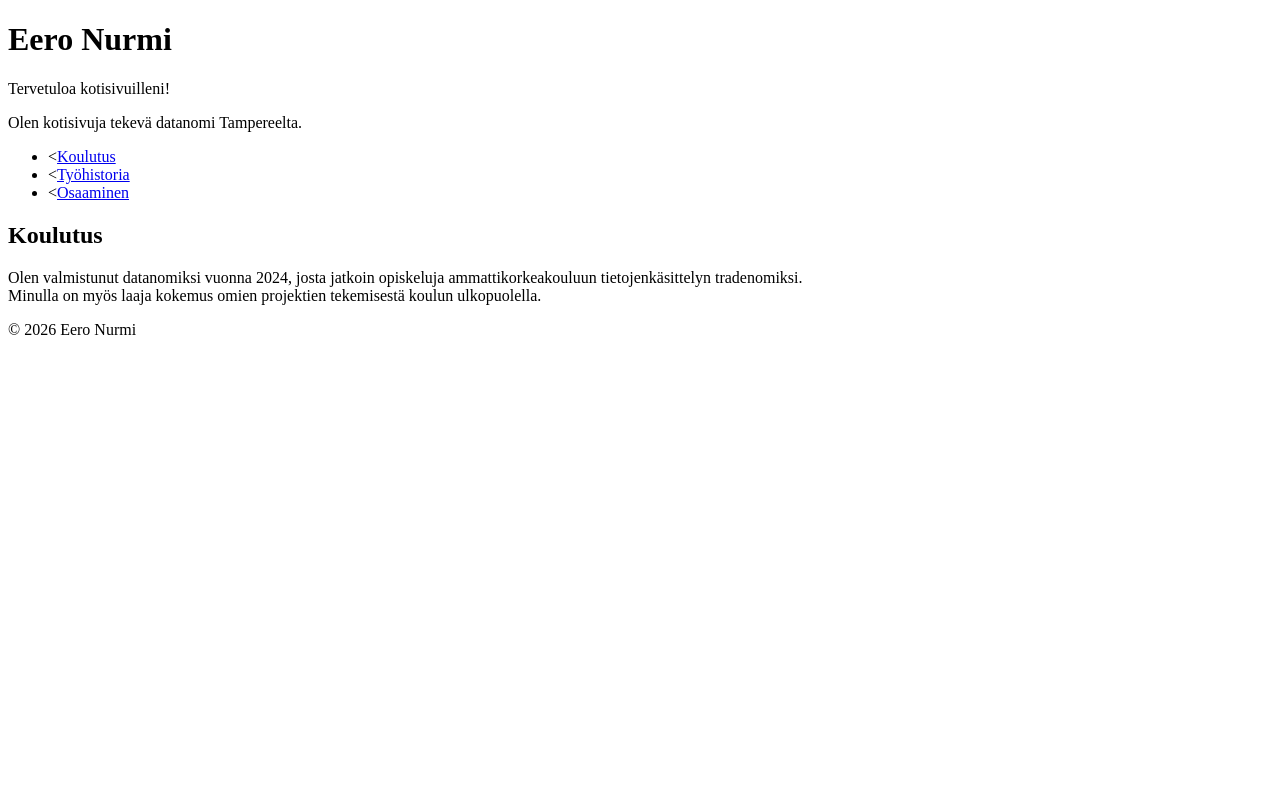
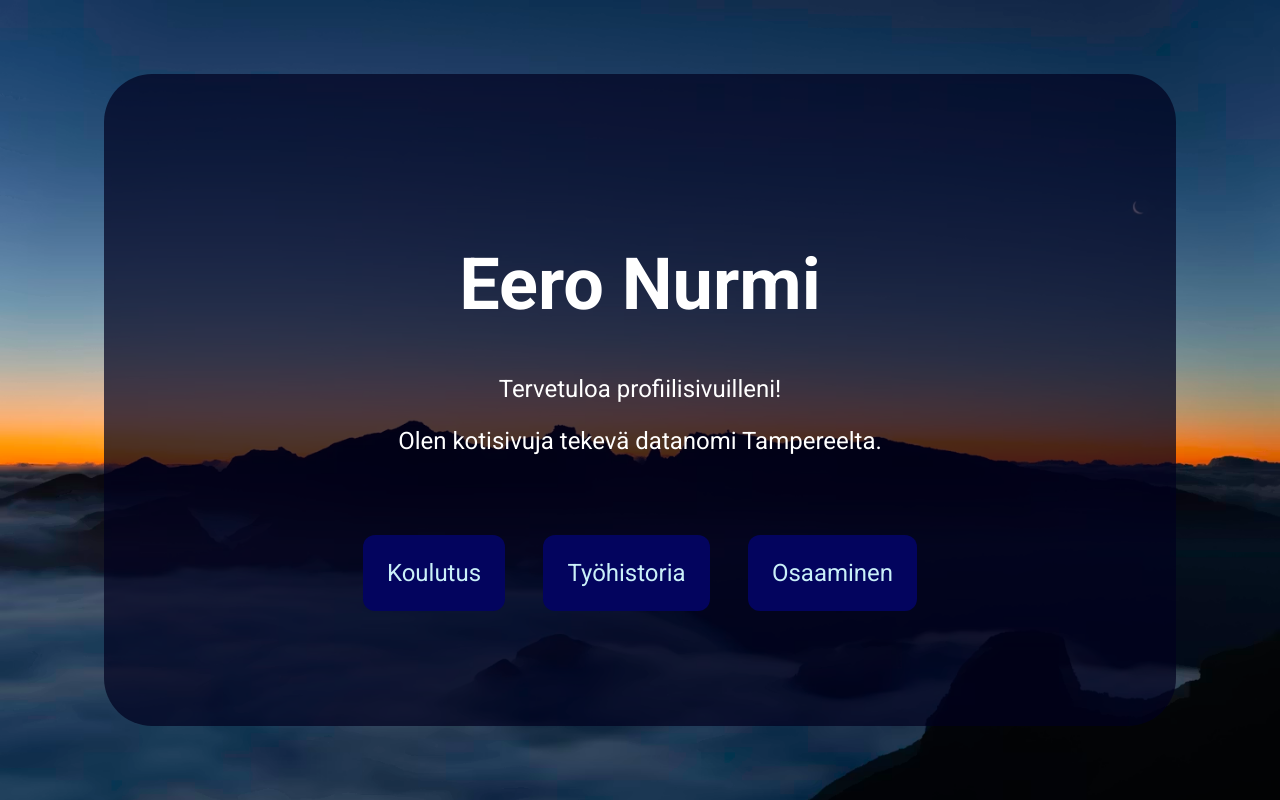
Before and after one commit to evh503/orientaatio, a plain HTML site: page Kotisivut/profiilisivut.html in a window 1280 px wide. Shown: the top 800 px of the page. Drawn offline with Linux system fonts and the light colour scheme.

Commit message:
Finished html and added CSS

```diff
--- a/Kotisivut/profiilisivut.css
+++ b/Kotisivut/profiilisivut.css
@@ -0,0 +1,128 @@
+@import url('https://fonts.googleapis.com/css2?family=Roboto:ital,wght@0,100..900;1,100..900&display=swap');
+
+:root {
+  --primary-dark:#03045e;
+  --primary: #00b4d8;
+  --primary-light: #90e0ef;
+  --neutral-darkest: #000000;
+  --neutral-darkest-alpha: rgba(1, 1, 30, 0.7);
+  --neutral: #caf0f8;
+  --neutral-lightest: #FFFFFF;
+  --border-radius: 0.5em;
+  --max-width: 40em;
+}
+
+/* Nollataan elementtien alkuarvot. */
+* {
+  padding: 0;
+  margin: 0;
+  box-sizing: border-box;
+}
+
+body {
+  font-family: Roboto;
+  font-optical-sizing: auto;
+  font-weight: 400;
+  font-style: normal;
+  background-color: var(--primary-dark);
+  color: var(--neutral-lightest);
+}
+
+header, section {
+  min-height: 100vh;
+  display: flex;
+  flex-direction: column;
+  justify-content: center;
+  align-items: center;
+  padding: 1.5em;
+}
+
+header {
+  background-image: url("taustakuva.avif");
+  background-size: cover;
+  background-position: top;
+}
+
+header > div {
+  font-size: 150%;
+  background-color: var(--neutral-darkest-alpha);
+  border-radius: calc(var(--border-radius) * 4);
+  padding: 4em;
+  padding-left: 10em;
+  padding-right: 10em;
+  text-align: center;
+  display: flex;
+  flex-direction: column;
+  justify-content: center;
+  align-items: center;
+}
+
+nav ul {
+  display: flex;
+  align-items: center;
+  justify-content: center;
+  flex-wrap: wrap;
+  margin-top: 2em;
+}
+
+nav li {
+  list-style-type: none;
+  background-color: var(--primary-dark);
+  padding: 1em;
+  margin: 0.8em;
+  border-radius: var(--border-radius);
+}
+
+nav a {
+  color: var(--neutral);
+  text-decoration: none;
+}
+
+nav li:hover {
+  background-color: var(--neutral);
+}
+
+nav li:hover a {
+  color: var(--neutral-darkest);
+}
+
+section {
+  background-color: var(--neutral);
+  color: var(--neutral-darkest);
+}
+
+section:nth-child(odd) {
+  background-color: var(--neutral-lightest);
+}
+
+header p, section p {
+  max-width: var(--max-width);
+  margin: 0.5em 0;
+}
+
+h1 {
+  font-size: 300%;
+  margin: 1em 0 0.5em 0;
+}
+h2 {
+  font-size: 250%;
+  margin: 1em 0;
+}
+
+.koulutus {
+  display: flex;
+  justify-content: center;
+  flex-wrap: wrap;
+  max-width: calc(var(--max-width) * 1.5);
+  margin-top: 1em;
+}
+
+footer {
+  font-size: 80%;
+  padding: 2em;
+  text-align: center;
+}
+
+footer p {
+  margin: 0.5em;
+}
--- a/Kotisivut/profiilisivut.html
+++ b/Kotisivut/profiilisivut.html
@@ -10,33 +10,49 @@
     <header>
       <div>
         <h1>Eero Nurmi</h1>
-        <p>Tervetuloa kotisivuilleni!</p>
+        <p>Tervetuloa profiilisivuilleni!</p>
         <p>Olen kotisivuja tekevä datanomi Tampereelta.</p>
         <nav>
           <ul>
-            <li><<a href="#koulutus">Koulutus</a></li>
-            <li><<a href="#tyohistoria">Työhistoria</a></li>
-            <li><<a href="#osaaminen">Osaaminen</a></li>
+            <li><a href="#koulutus">Koulutus</a></li>
+            <li><a href="#tyohistoria">Työhistoria</a></li>
+            <li><a href="#osaaminen">Osaaminen</a></li>
           </ul>
         </nav>
       </div>
     </header>
     <section id="koulutus">
+      <div id="koulutus">
         <h2>Koulutus</h2>
         <p>Olen valmistunut datanomiksi vuonna 2024, josta jatkoin opiskeluja
           ammattikorkeakouluun tietojenkäsittelyn tradenomiksi. <br>
           Minulla on myös laaja kokemus omien projektien tekemisestä koulun
           ulkopuolella.
         </p>
+      </div>
     </section>
-    <section id="Työhistoria">
-
+    <section id="tyohistoria">
+      <div id="tyohistoria">
+        <h2>Työhistoria</h2>
+        <p>Työurani alkoi monen muun tapaan kaupan kassalta. sen jälkeen Olen
+          keskittynyt oman alani hommiin. <br>
+          2024 - 2026: Internet sivujen tuottaminen yrityksessä X
+        </p>
+      </div>
     </section>
     <section id="osaaminen">
-
+      <div id="osaaminen">
+        <h2>Osaaminen</h2>
+        <p>Internet sivujen tuottaminen käyttäen seuraavia: <br>
+          HTML, CSS ja JavaScript <br>
+          Minulla on myös perustason osaaminen Python-kielestä.
+        </p>
+      </div>
     </section>
     <footer>
-      <p>&copy 2026 Eero Nurmi</p>
+      <p>&copy 2026 Eero Nurmi<br>
+        Taustakuva unplash.com
+      </p>
     </footer>
   </body>
 </html>
```
Also changed, not shown: Kotisivut/taustakuva.avif (added). Lines whose indentation alone changed are shown as unchanged.
